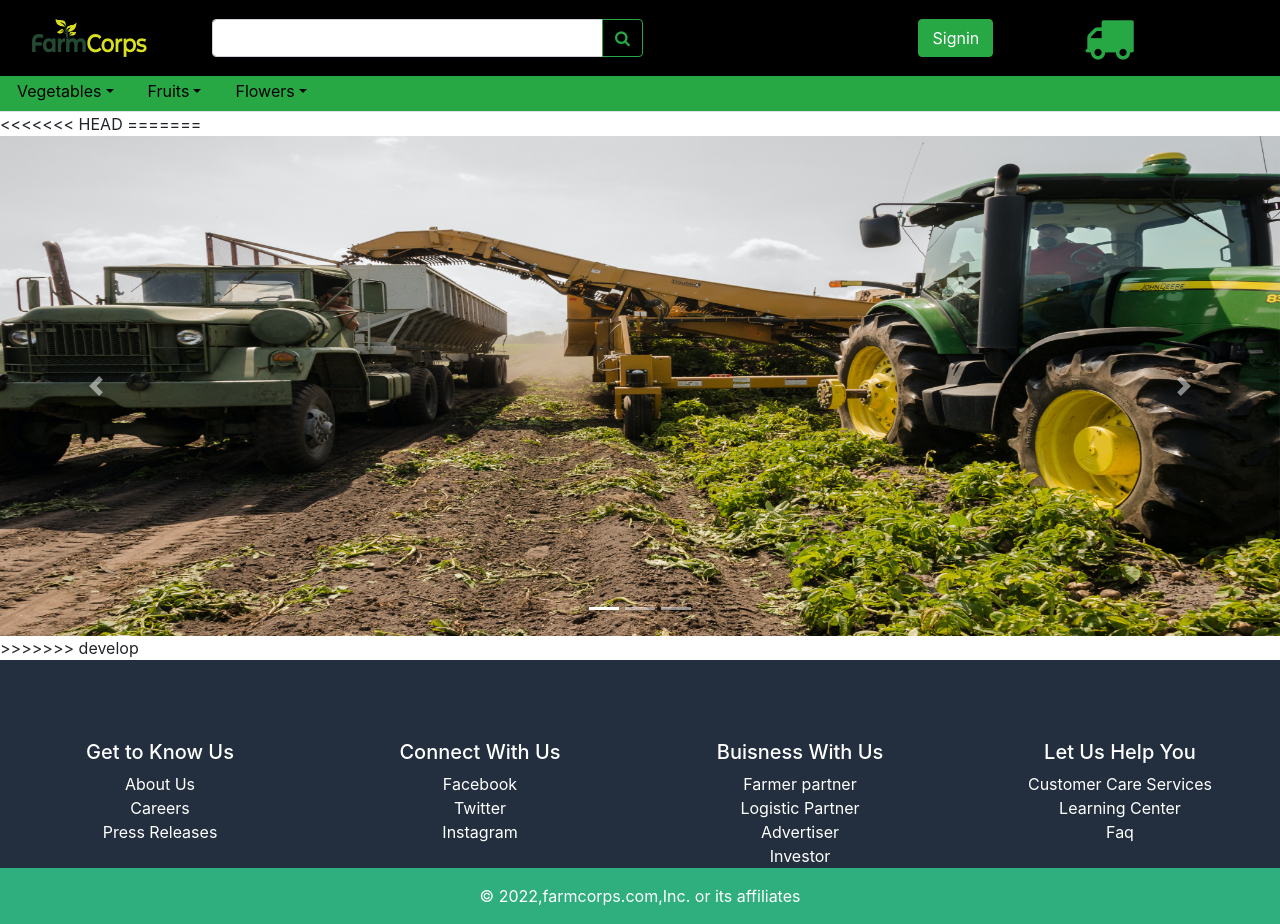
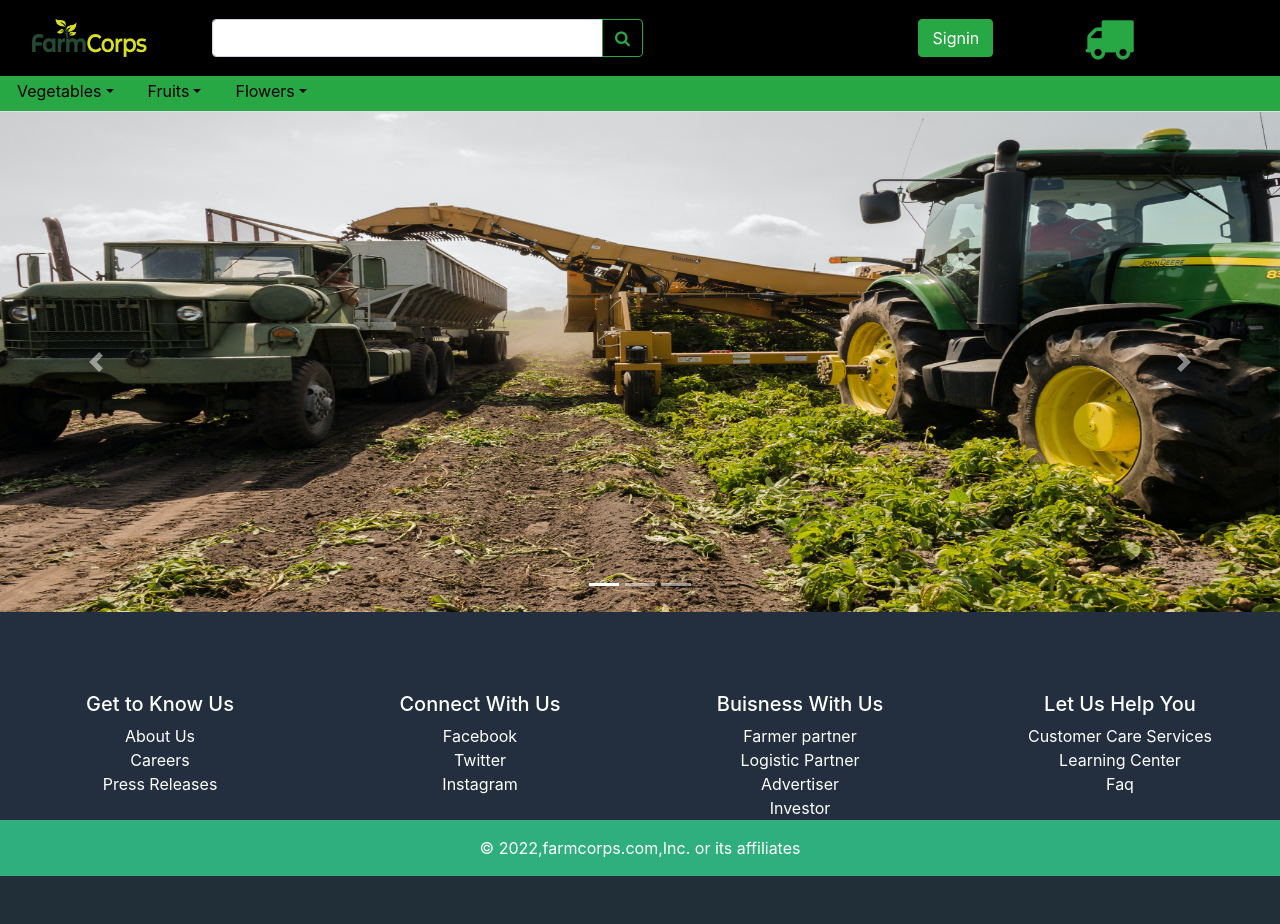
Before and after one commit to shiblykt/farmcorps, a Django app: page / in a window 1280 px wide. After the commit the page ends 876 px from the top, so only its background shows below. Run offline with Django 4.2, Linux system fonts and the light colour scheme.

Commit message:
home page base layout

```diff
--- a/home/templates/index.html
+++ b/home/templates/index.html
@@ -14,8 +14,6 @@
     <title>farmcorps</title>
 </head>
 <body>
-<<<<<<< HEAD
-=======
   <div id="demo" class="carousel slide" data-ride="carousel">
 
     <!-- Indicators -->
@@ -45,9 +43,6 @@
       <span class="carousel-control-next-icon"></span>
     </a>
   </div>
-
-
->>>>>>> develop
 </body>
 </html>
 {% include "footer.html" %}
```
